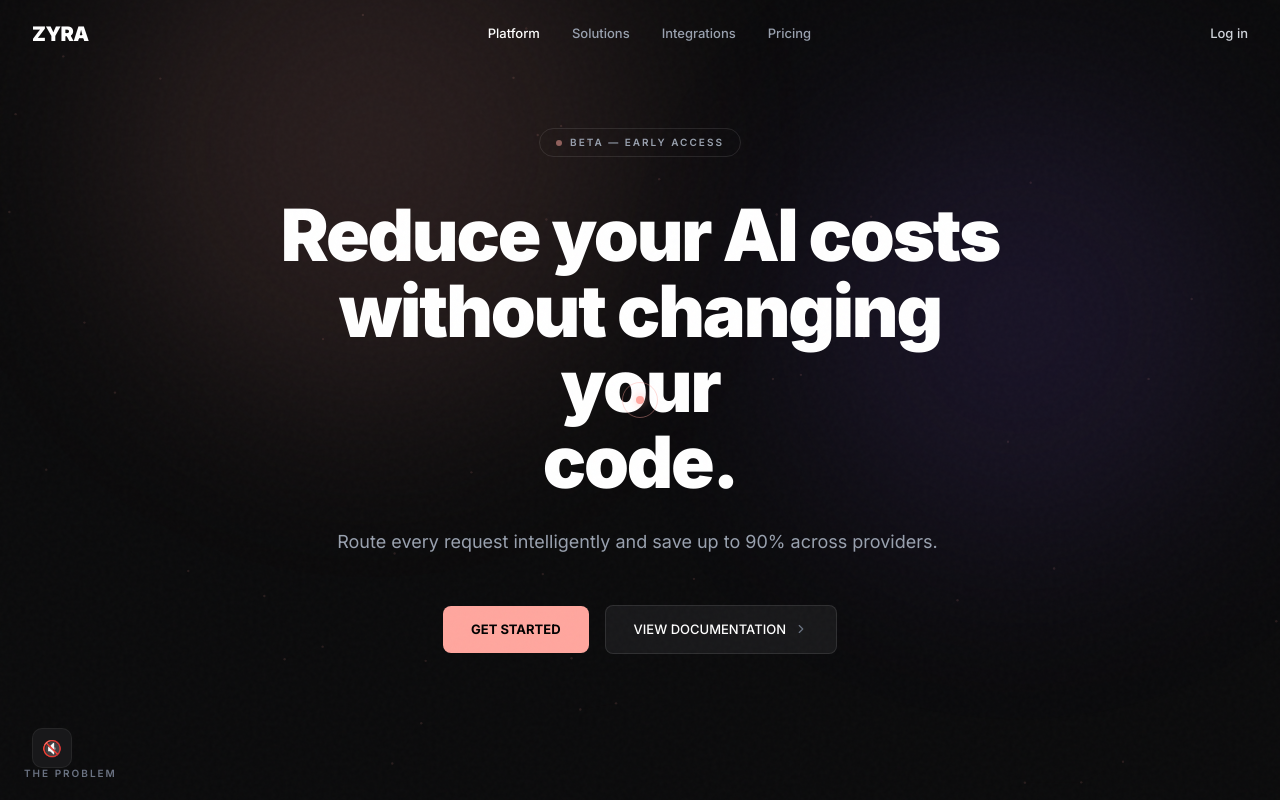
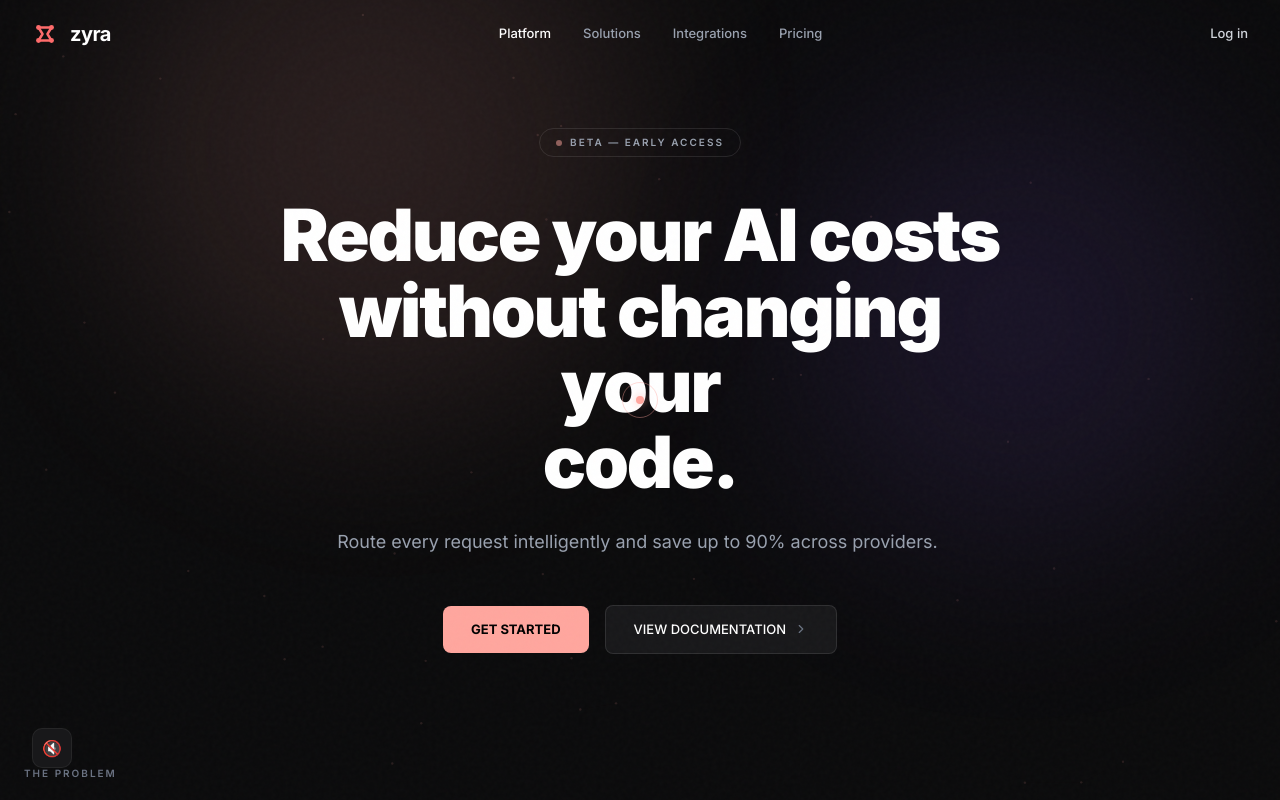
Before and after one commit to Lakshay2013/Zyra, a Next.js app in the folder zyra-landing/: page / in a window 1280 px wide. Shown: the top 800 px of the page. Built offline with nearby package versions, Linux system fonts and the light colour scheme; no server answers.

Commit message:
Logo integrated

```diff
--- a/zyra-landing/app/dashboard/layout.tsx
+++ b/zyra-landing/app/dashboard/layout.tsx
@@ -1,14 +1,26 @@
 'use client'
 
-import { useState, useEffect } from "react"
-import Link from "next/link"
-import { usePathname } from "next/navigation"
+import { useState, useEffect } from 'react'
+import Link from 'next/link'
+import { usePathname } from 'next/navigation'
+import { Logo } from '@/components/ui/logo'
 
-export default function DashboardLayout({
-  children,
-}: {
-  children: React.ReactNode
-}) {
+const NAV_ITEMS = [
+  { label: 'Dashboard', icon: 'dashboard', href: '/dashboard' },
+  { label: 'Providers', icon: 'dns', href: '/dashboard/providers' },
+  { label: 'Playground', icon: 'terminal', href: '/dashboard/playground' },
+  { label: 'API Keys', icon: 'vpn_key', href: '/dashboard/apikeys' },
+  { label: 'Analytics', icon: 'query_stats', href: '/dashboard/logs' },
+  { label: 'Logs', icon: 'list_alt', href: '/dashboard/policies' },
+  { label: 'Billing', icon: 'payments', href: '/dashboard/billing' },
+]
+
+const BOTTOM_ITEMS = [
+  { label: 'Terminal', icon: 'terminal', href: '#' },
+  { label: 'Support', icon: 'contact_support', href: '#' },
+]
+
+export default function DashboardLayout({ children }: { children: React.ReactNode }) {
   const pathname = usePathname()
   const [orgData, setOrgData] = useState({ name: 'PROJECT_ALPHA', plan: 'Pro' })
 
@@ -18,24 +30,11 @@ export default function DashboardLayout({
       try {
         const parsed = JSON.parse(savedOrg)
         setOrgData({ name: parsed.name || 'PROJECT_ALPHA', plan: parsed.plan || 'Free' })
-      } catch (e) {}
+      } catch (e) {
+        console.error('Failed to parse org data', e)
+      }
     }
   }, [])
-
-  const navItems = [
-    { label: "Dashboard", icon: "dashboard", href: "/dashboard" },
-    { label: "Providers", icon: "dns", href: "/dashboard/providers" },
-    { label: "Playground", icon: "terminal", href: "/dashboard/playground" },
-    { label: "API Keys", icon: "vpn_key", href: "/dashboard/apikeys" },
-    { label: "Analytics", icon: "query_stats", href: "/dashboard/logs" },
-    { label: "Logs", icon: "list_alt", href: "/dashboard/policies" },
-    { label: "Billing", icon: "payments", href: "/dashboard/billing" },
-  ]
-
-  const bottomItems = [
-    { label: "Terminal", icon: "terminal", href: "#" },
-    { label: "Support", icon: "contact_support", href: "#" },
-  ]
 
   const isActive = (href: string) => {
     if (href === '/dashboard') return pathname === '/dashboard'
@@ -55,7 +54,7 @@ export default function DashboardLayout({
         </div>
 
         <nav className="flex-1 space-y-0.5">
-          {navItems.map((item) => {
+          {NAV_ITEMS.map((item) => {
             const active = isActive(item.href)
             return (
               <Link
@@ -98,7 +97,7 @@ export default function DashboardLayout({
         </div>
 
         <div style={{ borderTop: '1px solid rgba(63,63,70,0.3)', paddingTop: 16 }}>
-          {bottomItems.map(item => (
+          {BOTTOM_ITEMS.map(item => (
             <Link
               key={item.label}
               href={item.href}
@@ -117,7 +116,7 @@ export default function DashboardLayout({
         {/* ── TOP BAR ── */}
         <header className="flex justify-between items-center w-full px-6 h-14 shrink-0" style={{ borderBottom: '1px solid rgba(63,63,70,0.2)', background: '#131314' }}>
           <div className="flex items-center gap-8">
-            <span style={{ fontSize: 20, fontWeight: 900, letterSpacing: '-0.03em', color: '#ffa69e' }}>ZYRA</span>
+            <Logo className="text-xl" />
             <div className="hidden lg:flex items-center px-3 py-1.5 w-96" style={{ background: '#1c1b1c', borderRadius: 8 }}>
               <span className="material-symbols-outlined" style={{ color: '#71717a', fontSize: 16, marginRight: 8 }}>search</span>
               <input
@@ -152,7 +151,6 @@ export default function DashboardLayout({
         </main>
       </div>
 
-      {/* Material Symbols font link */}
       <link href="https://fonts.googleapis.com/css2?family=Material+Symbols+Outlined:wght,FILL@100..700,0..1&display=swap" rel="stylesheet" />
       <link href="https://fonts.googleapis.com/css2?family=Inter:wght@400;500;600;700;800;900&family=JetBrains+Mono:wght@400;500;700&display=swap" rel="stylesheet" />
     </div>
--- a/zyra-landing/app/login/page.tsx
+++ b/zyra-landing/app/login/page.tsx
@@ -8,6 +8,7 @@ import { motion } from 'framer-motion'
 import { GoogleLogin } from '@react-oauth/google'
 import api from '@/lib/api'
 import { setAuth } from '@/lib/auth'
+import { Logo } from '@/components/ui/logo'
 
 export default function LoginPage() {
   const router = useRouter()
@@ -51,9 +52,9 @@ export default function LoginPage() {
   return (
     <div className="min-h-screen flex flex-col items-center justify-center bg-background px-4 font-body text-on-background selection:bg-primary-container selection:text-on-primary-container">
       <div className="w-full max-w-[440px]">
-        <div className="text-center mb-8">
-          <Link href="/" className="text-4xl font-headline italic text-primary tracking-tight hover:opacity-80 transition-opacity">
-            zyra
+        <div className="text-center mb-8 flex justify-center">
+          <Link href="/" className="hover:opacity-80 transition-opacity">
+            <Logo className="text-[40px] text-primary" />
           </Link>
         </div>
 
--- a/zyra-landing/app/page.tsx
+++ b/zyra-landing/app/page.tsx
@@ -8,6 +8,7 @@ import { useMotionEngine } from '@/components/ui/motion-engine'
 import { WordReveal } from '@/components/ui/word-reveal'
 import { CopyButton } from '@/components/ui/copy-button'
 import { FAQItem } from '@/components/ui/faq-item'
+import { Logo } from '@/components/ui/logo'
 
 const CODE_SNIPPET = `import Zyra from "zyra-sdk";
 
@@ -41,7 +42,9 @@ export default function HomePage() {
   return (
     <div className="bg-brand-bg text-white min-h-screen font-sans relative">
       {/* Page Load Curtain (#28) */}
-      <div id="page-curtain"><div className="curtain-logo">ZYRA</div></div>
+      <div id="page-curtain" className="flex items-center justify-center">
+        <Logo className="text-[80px] animate-pulse" />
+      </div>
 
       {/* Canvas Starfield (#25) */}
       <canvas id="canvas-network" />
@@ -52,7 +55,7 @@ export default function HomePage() {
       {/* ============ NAVIGATION (#6) ============ */}
       <header className="nav-bar px-6 md:px-8 py-5">
         <div className="max-w-7xl mx-auto flex items-center justify-between">
-          <Link href="/" className="logo-glitch font-black text-xl tracking-tight" data-magnetic>ZYRA</Link>
+          <Link href="/" data-magnetic><Logo className="text-[26px]" /></Link>
           <nav className="hidden md:flex items-center gap-8 text-[13px] font-medium text-gray-400">
             <a onClick={() => toast('Platform overview — coming in Beta v2', { icon: '🚀' })} className="text-white hover:text-brand-accent transition-colors cursor-pointer">Platform</a>
             <a onClick={() => toast('Solutions page — coming in Beta v2', { icon: '🚀' })} className="hover:text-white transition-colors cursor-pointer">Solutions</a>
@@ -429,7 +432,7 @@ export default function HomePage() {
       <footer className="w-full border-t border-white/[0.04] pt-24 pb-12 px-8 relative z-10">
         <div className="max-w-7xl mx-auto flex flex-col md:flex-row justify-between gap-16 md:gap-0">
           <div className="max-w-xs">
-            <div className="logo-glitch font-black text-xl tracking-tight mb-4">ZYRA</div>
+            <div className="mb-6"><Logo className="text-[28px]" /></div>
             <p className="text-gray-500 text-[13px] leading-relaxed">Accelerating intelligence, efficiency, and scale for modern operators.</p>
           </div>
           <div className="flex flex-wrap gap-16 md:gap-32">
--- a/zyra-landing/app/register/page.tsx
+++ b/zyra-landing/app/register/page.tsx
@@ -8,6 +8,7 @@ import { motion } from 'framer-motion'
 import { GoogleLogin } from '@react-oauth/google'
 import api from '@/lib/api'
 import { setAuth } from '@/lib/auth'
+import { Logo } from '@/components/ui/logo'
 
 export default function RegisterPage() {
   const router = useRouter()
@@ -81,9 +82,9 @@ export default function RegisterPage() {
   return (
     <div className="min-h-screen flex flex-col items-center justify-center bg-background px-4 py-12 font-body text-on-background selection:bg-primary-container selection:text-on-primary-container">
       <div className="w-full max-w-[480px]">
-        <div className="text-center mb-8">
-          <Link href="/" className="text-4xl font-headline italic text-primary tracking-tight hover:opacity-80 transition-opacity">
-            zyra
+        <div className="text-center mb-8 flex justify-center">
+          <Link href="/" className="hover:opacity-80 transition-opacity">
+            <Logo className="text-[40px] text-primary" />
           </Link>
         </div>
 
--- /dev/null
+++ b/zyra-landing/components/ui/logo.tsx
@@ -0,0 +1,33 @@
+import React from 'react'
+
+export function Logo({ className = '', withText = true }: { className?: string; withText?: boolean }) {
+  return (
+    <div className={`flex items-center gap-3 ${className}`}>
+      <svg
+        width="1em"
+        height="1em"
+        viewBox="0 0 32 32"
+        fill="none"
+        stroke="currentColor"
+        strokeWidth="3"
+        strokeLinecap="round"
+        strokeLinejoin="round"
+        className="text-[#FF6B6B]"
+      >
+        <path d="M 8 8 L 24 8" />
+        <path d="M 8 24 L 24 24" />
+        <path d="M 8 8 L 13 16 L 8 24" />
+        <path d="M 24 8 L 19 16 L 24 24" />
+        <circle cx="8" cy="8" r="3" fill="currentColor" stroke="none" />
+        <circle cx="24" cy="8" r="3" fill="currentColor" stroke="none" />
+        <circle cx="8" cy="24" r="3" fill="currentColor" stroke="none" />
+        <circle cx="24" cy="24" r="3" fill="currentColor" stroke="none" />
+      </svg>
+      {withText && (
+        <span className="text-current text-xl font-bold tracking-tight lowercase font-sans">
+          zyra
+        </span>
+      )}
+    </div>
+  )
+}
```
Also changed, not shown: 1 other file (tests, documents, lock files or other folders).
